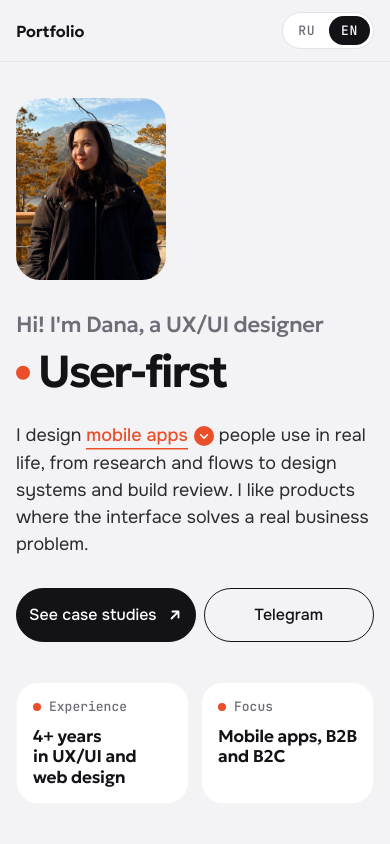
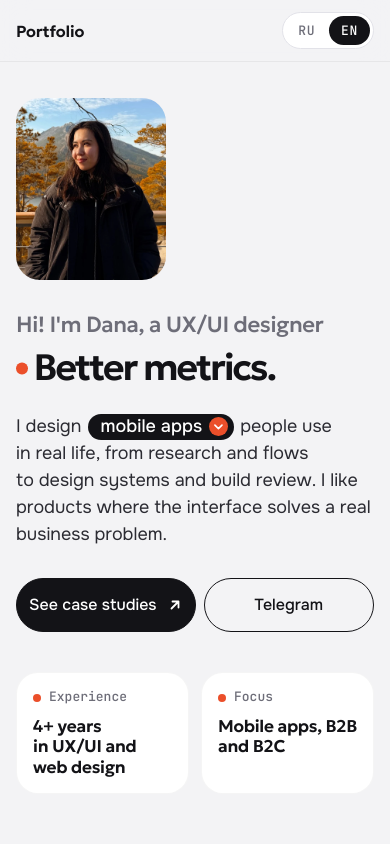
Before and after one commit to orynbetova777-cyber/orynbetova777-cyber.github.io, a plain HTML site: page index.html in a window 390 px wide. Shown: the top 844 px of the page. Drawn offline with Linux system fonts and the light colour scheme.

Commit message:
Hero: product phrases, dark pill dropdown trigger
Co-Authored-By: Claude Opus 5.5 <noreply@anthropic.com>
Claude-Session: https://claude.ai/code/session_01XrZijXz1GXi1E9UsodUNQU

```diff
--- a/index.html
+++ b/index.html
@@ -114,10 +114,11 @@ html[data-lang="ru"] .en, html[data-lang="en"] .ru { display: none !important; }
 /* dropdown */
 .dd { position: relative; display: inline-block; }
 .hero .lead { position: relative; z-index: 5; }
-.dd-btn { display: inline-flex; align-items: baseline; gap: .35em; padding: 0; margin: 0; border: 0; background: none; color: var(--accent); font: inherit; font-weight: 500; line-height: inherit; cursor: pointer; white-space: nowrap; }
-.dd-val { background-image: linear-gradient(currentColor, currentColor); background-size: 100% 1.5px; background-position: 0 100%; background-repeat: no-repeat; padding-bottom: 1px; transition: background-size .3s ease; }
-.dd-btn .chev { flex: none; align-self: center; width: 22px; height: 22px; padding: 4px; border-radius: 50%; background: var(--accent); color: #fff; transition: transform .3s cubic-bezier(.2,.7,.2,1); }
-.dd-btn:hover .chev { transform: translateY(1px); }
+.dd-btn { display: inline-flex; align-items: center; gap: .4em; padding: .08em .3em .1em .7em; margin: 0 .1em; border: 0; border-radius: 999px; background: var(--ink); color: #fff; font: inherit; font-weight: 500; line-height: 1.3; cursor: pointer; white-space: nowrap; vertical-align: baseline; transition: background .2s ease; }
+.dd-btn:hover { background: #2B2B32; }
+.dd-btn:focus { outline: none; }
+.dd-btn:focus-visible { outline: 2px solid var(--accent); outline-offset: 3px; }
+.dd-btn .chev { flex: none; width: 1.05em; height: 1.05em; padding: .18em; border-radius: 50%; background: var(--accent); color: #fff; transition: transform .3s cubic-bezier(.2,.7,.2,1); }
 .dd-btn[aria-expanded="true"] .chev { transform: rotate(180deg); }
 .dd-menu[hidden] { display: none; }
 .dd-menu { display: grid; gap: 2px; position: absolute; z-index: 20; top: calc(100% + 10px); left: 0; min-width: 240px; padding: 8px; background: var(--ink); border-radius: 18px; box-shadow: 0 24px 48px -20px rgb(19 19 23 / .55); transform-origin: 20% 0; animation: ddIn .22s cubic-bezier(.2,.7,.2,1); }
@@ -236,9 +237,8 @@ footer .who { display: inline-flex; align-items: center; gap: 8px; }
   .head > .label, .head > :last-child { grid-column: 1 / -1; }
   .head > .label { padding-top: 0; }
   .photo { width: 150px; border-radius: 24px; }
-  .bigline { font-size: clamp(38px, 11.5vw, 60px); }
+  .bigline { font-size: clamp(32px, 9.4vw, 60px); }
   .dd-menu .dd-opt { font-size: 15px; }
-  .dd-btn .chev { width: 20px; height: 20px; }
   .job { grid-template-columns: 1fr; gap: 4px; }
   .hero .actions { display: grid; grid-template-columns: 1fr 1fr; gap: 8px; }
   .hero .actions .btn { padding: 18px 12px; font-size: 16px; white-space: nowrap; }
@@ -464,8 +464,8 @@ footer .who { display: inline-flex; align-items: center; gap: 8px; }
 
   /* typewriter */
   var words = {
-    ru: ["Понятные.", "Удобные.", "Быстрые.", "AI-driven.", "Прибыльные."],
-    en: ["Clear.", "User-first.", "Fast.", "AI-driven.", "Profitable."]
+    ru: ["Понятный UX.", "Рост метрик.", "Быстрый запуск.", "Дизайн с ИИ."],
+    en: ["Clear UX.", "Better metrics.", "Fast launch.", "AI-driven."]
   };
   var tw = document.querySelector(".tw-word");
   var reduce = matchMedia("(prefers-reduced-motion: reduce)").matches;
@@ -508,7 +508,7 @@ footer .who { display: inline-flex; align-items: center; gap: 8px; }
       else if (e.key === "Escape") ddClose(d);
     });
     items.forEach(function (li, k) {
-      li.addEventListener("click", function (e) { e.stopPropagation(); ddState = k; ddSync(); ddClose(d); btn.focus(); });
+      li.addEventListener("click", function (e) { e.stopPropagation(); ddState = k; ddSync(); ddClose(d); });
       li.addEventListener("mouseenter", function () { mark(k); });
     });
   });
```
